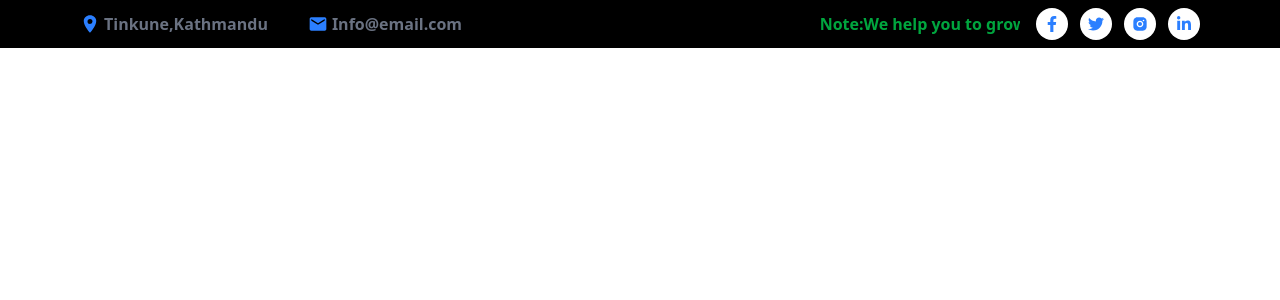
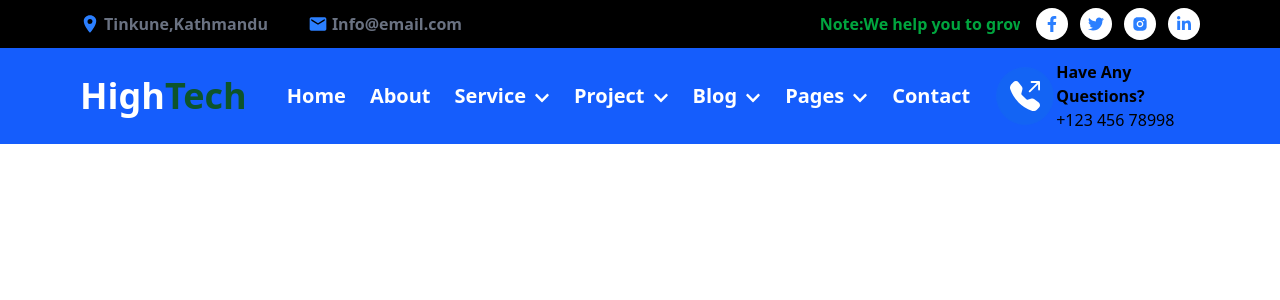
Before and after one commit to Puja-Khadka/Corporate-business-website, a React (Vite) app: page / in a window 1280 px wide. Shown: the top 300 px of the page. Built offline with nearby package versions, Linux system fonts and the light colour scheme.

Commit message:
navbar added

```diff
--- a/src/App.jsx
+++ b/src/App.jsx
@@ -1,4 +1,5 @@
 import Header from "./Components/Header/Header"
+import Home from "./Components/Home/Home"
 
 
 function App() {
@@ -7,6 +8,7 @@ function App() {
   return (
     <>
      <Header/>
+     <Home/>
     </>
   )
 }
--- a/src/Components/Home/Home.jsx
+++ b/src/Components/Home/Home.jsx
@@ -1,8 +1,11 @@
 import React from 'react'
+import NavBar from '../NavBar/NavBar'
 
 function Home() {
   return (
-    <div>Home</div>
+      <>
+      <NavBar/>
+      </>
   )
 }
 
--- a/src/Components/NavBar/NavBar.jsx
+++ b/src/Components/NavBar/NavBar.jsx
@@ -0,0 +1,95 @@
+import React, { useState } from 'react'
+import { FaChevronDown } from "react-icons/fa";
+import { BsTelephoneOutboundFill } from "react-icons/bs";
+
+function NavBar() {
+    const [open,setOpen]=useState(null)
+
+  return (
+    <>
+    <nav className='bg-blue-600 py-3'>
+     <div className='flex items-center gap-10 px-20'>
+        <div className='text-white'>
+            <h1 className='text-4xl font-bold'>High<span className='text-green-900'>Tech</span></h1>
+        </div>
+        <div >
+           <ul className='flex items-center gap-6 text-white font-semibold text-xl'>
+            <li>
+                Home
+            </li>
+            <li>About</li>
+            <li onMouseEnter={()=>setOpen("Service")}   className='relative cursor-pointer '>
+             <span className=' flex items-center gap-2'>
+                Service  <FaChevronDown size={16} className="mt-1"/>
+             </span>
+
+             {open=="Service" && (
+              <div className={`absolute top-10  bg-white text-black rounded-lg shadow-lg w-48 py-3  `} onMouseLeave={()=>{setOpen(null)}} >
+                <p className='px-5 hover:bg-gray-500 '>Services</p>
+                <p className='px-5 hover:bg-gray-500 '>Services Details</p>
+              </div>
+             )}
+
+            </li>
+            <li onMouseEnter={()=>setOpen("Project")}  className='relative cursor-pointer '>
+             <span className=' flex items-center gap-2'>
+                Project  <FaChevronDown size={16} className="mt-1"/>
+             </span>
+
+             {open=="Project" && (
+              <div className={`absolute top-10  bg-white text-black rounded-lg shadow-lg w-48 py-3  `} onMouseLeave={()=>{setOpen(null)}}>
+                <p className='px-5 hover:bg-gray-500'>Projects </p>
+                <p className='px-5 hover:bg-gray-500'>Project Details</p>
+              </div>
+             )}
+
+            </li>
+            <li onMouseEnter={()=>setOpen("Blog")}  className='relative cursor-pointer '>
+             <span className=' flex items-center gap-2'>
+                Blog  <FaChevronDown size={16} className="mt-1"/>
+             </span>
+
+             {open=="Blog" && (
+              <div className={`absolute top-10  bg-white text-black rounded-lg shadow-lg w-48 py-3  `} onMouseLeave={()=>{setOpen(false)}}>
+                <p className='px-5 hover:bg-gray-500'>Blog Posts</p>
+                <p className='px-5 hover:bg-gray-500'>Blog Details</p>
+              </div>
+             )}
+
+            </li>
+            <li onMouseEnter={()=>setOpen("Pages")}  className='relative cursor-pointer '>
+             <span className=' flex items-center gap-2'>
+                Pages  <FaChevronDown size={16} className="mt-1"/>
+             </span>
+
+             {open=="Pages" && (
+              <div className={`absolute top-10  bg-white text-black rounded-lg shadow-lg w-48 py-3  `} onMouseLeave={()=>{setOpen(false)}}>
+                <p className='px-5 hover:bg-gray-500 '>FAQs</p>
+                <p className='px-5 hover:bg-gray-500'>Services Details</p>
+                <p className='px-5 hover:bg-gray-500'>Services Details</p>
+              </div>
+             )}
+
+            </li>
+            <li>Contact</li>
+           </ul>
+        </div>
+        <div className='flex gap-4 items-center'>
+        <div className='relative inline-flex' >
+          <BsTelephoneOutboundFill className='text-white text-3xl relative z-10'/>
+           <span className="absolute inline-flex h-full w-full rounded-full bg-green-400 opacity-75 animate-ping"></span>
+        </div>
+         <span>
+            <p className='font-bold'>Have Any Questions?</p>
+            <p>+123 456 78998</p>
+         </span>
+
+
+         </div>
+     </div>
+    </nav>
+    </>
+  )
+}
+
+export default NavBar
--- a/src/index.css
+++ b/src/index.css
@@ -12,3 +12,11 @@
 .animate-slide-right {
   animation: slideRight 3s linear infinite;
 }
+@keyframes phoneScale {
+  0%, 100% {
+    transform: scale(1);
+  }
+  50% {
+    transform: scale(1.3);
+  }
+}
```
